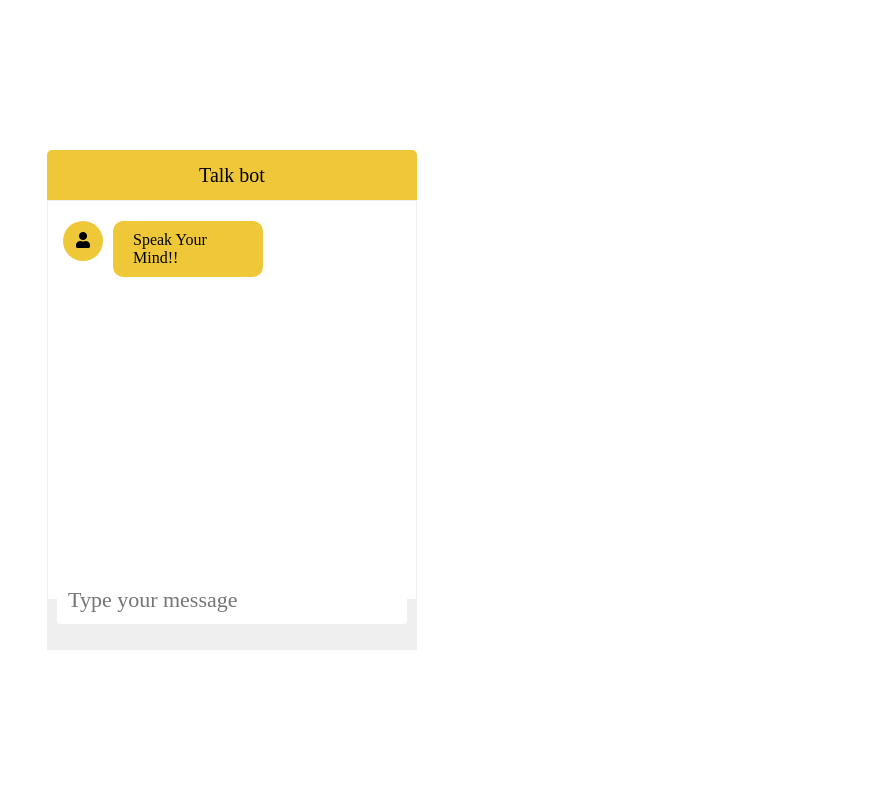
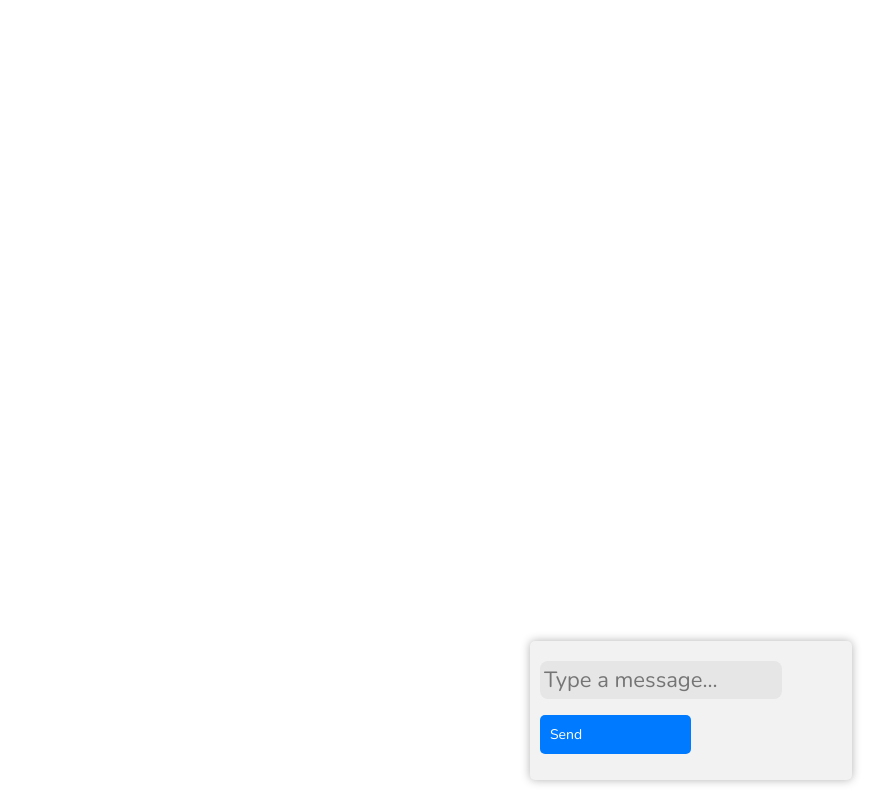
Before and after one commit to sym-edu/XP-UI, a React (Create React App) app: page /chatbot in a window 1280 px wide. Shown: the whole page, without its empty margins (408-1280 px from the left). Built offline with nearby package versions, Linux system fonts and the light colour scheme.

Commit message:
chatbot reconfigured

```diff
--- a/package.json
+++ b/package.json
@@ -28,6 +28,7 @@
     "react-router": "^5.2.0",
     "react-router-dom": "^5.2.0",
     "react-scripts": "5.0.1",
+    "react-simple-chatbot": "^0.6.1",
     "react-transition-group": "^4.4.5",
     "save": "^2.9.0",
     "web-vitals": "^2.1.4"
--- a/src/App.js
+++ b/src/App.js
@@ -5,7 +5,7 @@ import { BrowserRouter as Router , Switch , Route } from "react-router-dom";
 import { Login } from './Login/Login.js';
 import Register from './Login/Register.js';
 // import Assignments from './uploading/uploader.js';
-import Chatbot from './chatbot/chatbot.js';
+import ChatbotComponent from './chatbot/chatbot.js';
 import ProfileStatistics from './Profile/profile.js';
 import QuizComponent from './quiz/quiz.js';
 import Uploader from './uploading/uploader.js';
@@ -24,28 +24,28 @@ function App() {
             <Route exact path='/register'>
                 <Register />
             </Route>
-            <Route path='/landingpage'>
+            <Route exact path='/landingpage'>
                 <LandingPage />
             </Route>
             <Route exact path='/curriculum'>
                 <Curriculum />
             </Route>
-            <Route exact path='/chatbot'>
-                <Chatbot />
+            <Route path='/chatbot'>
+                <ChatbotComponent />
             </Route>
-            <Route exact path='/profile'>
+            <Route path='/profile'>
               <ProfileStatistics />
             </Route>
             <Route exact path='/quiz'>
               <QuizComponent />
             </Route>
-            <Route exact path='/uploader'>
+            <Route path='/uploader'>
               <Uploader />
             </Route>
-            <Route exact path='/helper'>
+            <Route path='/helper'>
               <NeedHelpPage />
             </Route>
-            <Route exact path='/mynotes'>
+            <Route path='/mynotes'>
               <NotesApp />
             </Route>
             <Route component = { LandingPage } />
--- a/src/Login/Login.js
+++ b/src/Login/Login.js
@@ -88,7 +88,7 @@ export const Login = () => {
                     <p ref={errRef} className={errMsg ? "errmsg" : "offscreen"} aria-live="assertive">{errMsg}</p>
                     <h1>Sign In</h1>
                     <form onSubmit={handleSubmit}>
-                        <label htmlFor="username">Phone Number:</label>
+                        <label htmlFor="username">Username:</label>
                         <input
                             type="text"
                             id="username"
--- a/src/chatbot/chatbot.css
+++ b/src/chatbot/chatbot.css
@@ -1,129 +1,39 @@
-@import url('https://fonts.googleapis.com/css2?family=Poppins:ital,wght@0,100;0,200;0,300;0,400;0,500;0,600;0,700;0,800;0,900;1,100;1,200;1,300;1,400;1,500;1,600;1,700;1,800;1,900&display=swap');
+.chatbot-container {
+    position: fixed;
+    bottom: 20px;
+    right: 20px;
+    border-radius: 5px;
+    background-color: #f2f2f2;
+    box-shadow: 0 0 10px rgba(0, 0, 0, 0.3);
+    padding: 10px;
+    font-size: 14px;
+    line-height: 1.4;
+  }
 
-* {
-    margin: 0;
-    padding: 0;
-    box-sizing: border-box;
-}
+  .chatbot-response {
+    margin-bottom: 10px;
+  }
 
-.container{
-    color:white;
-}
+  .chatbot-input {
+    width: 80%;
+    border: none;
+    border-radius: 5px;
+    padding: 10px;
+    margin-right: 10px;
+    font-size: 14px;
+    background-color: #e6e6e6;
+  }
 
-.wrapper {
-    width: 370px;
-    color: white
-}
+  .chatbot-send {
+    border: none;
+    border-radius: 5px;
+    padding: 10px;
+    font-size: 14px;
+    background-color: #007bff;
+    color: #fff;
+    cursor: pointer;
+  }
 
-.wrapper .title {
-    background: #efc83a;
-    color: black;
-    line-height: 2.5;
-    border-radius: 5px 5px 0 0;
-    text-align: center;
-    font-size: 20px;
-}
-
-.wrapper .box {
-    border: 1px solid #efefef;
-    padding: 10px 15px;
-    min-height: 400px;
-    max-height: 400px;
-}
-
-.wrapper .box .item {
-    display: flex;
-    float: left;
-    margin: 10px 0;
-}
-
-.wrapper .box .item .icon {
-    background: #efc83a;
-    color: black;
-    width: 40px;
-    height: 40px;
-    text-align: center;
-    line-height: 40px;
-    border-radius: 50%;
-}
-
-.wrapper .box .item .msg {
-    background: #efc83a;
-    color: black;
-    border-radius: 10px;
-    width: 150px;
-    margin-left: 10px;
-}
-
-.wrapper .box .item .msg p {
-    padding: 10px;
-}
-
-.wrapper .box .item.right {
-    float: right;
-}
-
-.wrapper .box .item.right .msg {
-    background: #FFA500;
-    color: #101010;
-}
-
-.wrapper .typing-area {
-    width: 100%;
-    background: #efefef;
-    height: 50px;
-    display: flex;
-    justify-content: center;
-    align-items: center;
-    padding: 10px;
-}
-
-.wrapper .typing-area .input-field {
-    width: 100%;
-    position: relative;
-}
-
-.wrapper .typing-area .input-field input {
-    width: 100%;
-    padding: 10px;
-    border: 1px solid transparent;
-    border-radius: 3px;
-    outline: none;
-    padding-right: 7px;
-    font-family: 'Cursive';
-    transition: 0.3s all ease;
-}
-
-.wrapper .typing-area .input-field input:focus {
-    border-color: #efc83a;
-}
-
-.wrapper .typing-area .input-field button {
-    /* position: absolute;
-     */
-    margin-left: 50%;
-    top: 50%;
-    z-index: 5;
-    right: 10px;
-    transform: translateY(-50%);
-    background: transparent;
-    border: 1px solid #efc83a;
-    padding: 5px 10px;
-    border-radius: 3px;
-    color: #efc83a;
-    outline: none;
-    cursor: pointer;
-    opacity: 0;
-    pointer-events: none;
-    transition: 0.3s all ease;
-}
-
-.wrapper .typing-area .input-field button:hover {
-    background: #efc83a;
-    color: rgb(8, 8, 8);
-}
-
-.wrapper .typing-area .input-field input:valid ~ button {
-    opacity: 1;
-    pointer-events: auto;
-}
+  .chatbot-send:hover {
+    background-color: #0069d9;
+  }
--- a/src/chatbot/chatbot.js
+++ b/src/chatbot/chatbot.js
@@ -1,29 +1,40 @@
-import React from 'react';
-import './chatbot.css'; // import the CSS file
+import React, { useState } from 'react';
+import axios from 'axios';
+import './chatbot.css';
 
-function Chatbot() {
+const Chatbot = () => {
+  const [message, setMessage] = useState('');
+  const [botResponse, setBotResponse] = useState('');
+
+  const sendMessage = () => {
+    axios.post('/api/chatbot/', { message })
+      .then(response => {
+        setBotResponse(response.data.message);
+      })
+      .catch(error => {
+        console.log(error);
+      });
+  };
+
+  const handleChange = (event) => {
+    setMessage(event.target.value);
+  };
+
+  const handleSubmit = (event) => {
+    event.preventDefault();
+    sendMessage();
+    setMessage('');
+  };
+
   return (
-    <div className='container'>
-    <div className="wrapper">
-      <div className="title">Talk bot</div>
-      <div className="box">
-        <div className="item">
-          <div className="icon">
-            <i className="fa fa-user"></i>
-          </div>
-          <div className="msg">
-            <p>Speak Your Mind!!</p>
-          </div>
-        </div>
-      </div>
-      <div className="typing-area">
-        <div className="input-field">
-          <input type="text" placeholder="Type your message" required />
-          <button>Send</button>
-        </div>
-      </div>
-    </div>
+    <div className='chatbot-container'>
+      <div className='chatbot-response'>{botResponse}</div>
+      <form onSubmit={handleSubmit}>
+        <input className='chatbot-input' type="text" value={message} onChange={handleChange} placeholder='Type a message...' />
+        <button className='chatbot-send' type="submit">Send</button>
+      </form>
     </div>
   );
-}
+};
+
 export default Chatbot;
--- a/src/curriculum.css
+++ b/src/curriculum.css
@@ -1,7 +1,8 @@
 *{
   box-sizing: border-box;
   margin: 0;
-  font-family: 'Times New Roman', Times, serif;
+  font-family: 'Arial, Helvetica, sans-serif';
+  text-decoration: none;
 }
 
 .curriculum-cotainer{
@@ -23,7 +24,7 @@ height:100vh;
 }
 
 .content {
-  border-left: 2px solid rgb(0, 0, 0);
+  border-left: 1px solid black;
   width: 80%; /* set the width of the main content area */
   padding: 20px; /* add padding to the content area */
 }
--- a/src/curriculum.js
+++ b/src/curriculum.js
@@ -32,10 +32,12 @@ export default function Curriculum (){
               <TbRobot />
               </Link>
             </li>
+            <Link to='/helper'>
             <button className='help-button'>
                 <span className='help-button-text'>Need Help</span>
                 <AiOutlineQuestionCircle/>
             </button>
+            </Link>
         </ul>
         </div>
         <div className='cur-below-nav'>
--- a/src/landingpage.css
+++ b/src/landingpage.css
@@ -60,7 +60,7 @@ margin-left:120px;
     background-color: #1E4A5D;
     display:flex;
     flex-direction: row;
-
+    width:80%;
     align-items: center;
     height:70px;
     margin-left:20px;
@@ -79,6 +79,11 @@ margin-left:120px;
     display:flex;
     flex-direction: column;
     height:80%;
+    border-left:2px solid black;
+}
+
+.content-area:border-left{
+    height:100%;
 }
 
 .below-content-button{
@@ -119,7 +124,7 @@ margin-left:120px;
 .courses-sidebar{
     float:left;
     border-right:1px solid black;
-    width:350px;
+    width:20%;
     margin-left:20px;
     margin-right:0px;
     height:100vh;
@@ -192,6 +197,7 @@ canvas{
     margin-right: 10px;
 }
 
-.profile-span{
+.chatbot-span{
     font-size:1.7rem;
+    cursor:pointer;
 }
--- a/src/landingpage.jsx
+++ b/src/landingpage.jsx
@@ -20,7 +20,7 @@ import {
 } from "chart.js";
 import { Line } from "react-chartjs-2";
 import { Link } from "react-router-dom";
-import { TbRobot} from "react-icons/tb";
+import Chatbot from './chatbot/chatbot.js';
 
 
 
@@ -42,6 +42,12 @@ export function handleHover() {
 }
 
 export default function LandingPage() {
+
+  const [showChatbot, setShowChatbot] = useState(false);
+
+  const toggleChatbot = () => {
+    setShowChatbot(!showChatbot);
+  };
 
   const options = {
     responsive: true,
@@ -112,9 +118,8 @@ export default function LandingPage() {
               </Link>
           </li>
           <li>
-            <Link to ='/chatbot'>
-            <TbRobot className='sichatbot' />
-            </Link>
+            <span className='chatbot-span' onClick={ toggleChatbot }> Chatbot</span>
+                  { showChatbot && <Chatbot />}
           </li>
             <Link to='/helper'>
             <button className='help-button'>
@@ -158,7 +163,6 @@ export default function LandingPage() {
         </div>
         <div className="content-area">
               <button className='content-btn' id="btn">
-
                <div className="content-btn-content">
                  <span style={{color:'white'}}>Continue Your Learning</span>
                    <Link to='/curriculum'><span style={{color:'white'}}>STOCKS AND INVESTING</span></Link>
--- a/src/mynotes/notesapp.css
+++ b/src/mynotes/notesapp.css
@@ -10,7 +10,7 @@
     align-items: center;
     justify-content: center;
     height:100vh;
-    background-color:
+    background-color:whitesmoke ;
 }
 
 .notes-container h2{
@@ -20,7 +20,7 @@
 }
 
 .notes-container form{
-    border:1px solid black;
+    border:2px solid black;
     width:60%;
     max-height:400px;
     background-color: #ebd461;
@@ -42,9 +42,4 @@
 .notes-container ul{
     margin-top:30px;
 font-size:1.6rem;
-
 }
-
-.notes-container ul li{
-
-}
```
Also changed, not shown: 1 other file (tests, documents, lock files or other folders). Lines whose indentation alone changed are shown as unchanged.
